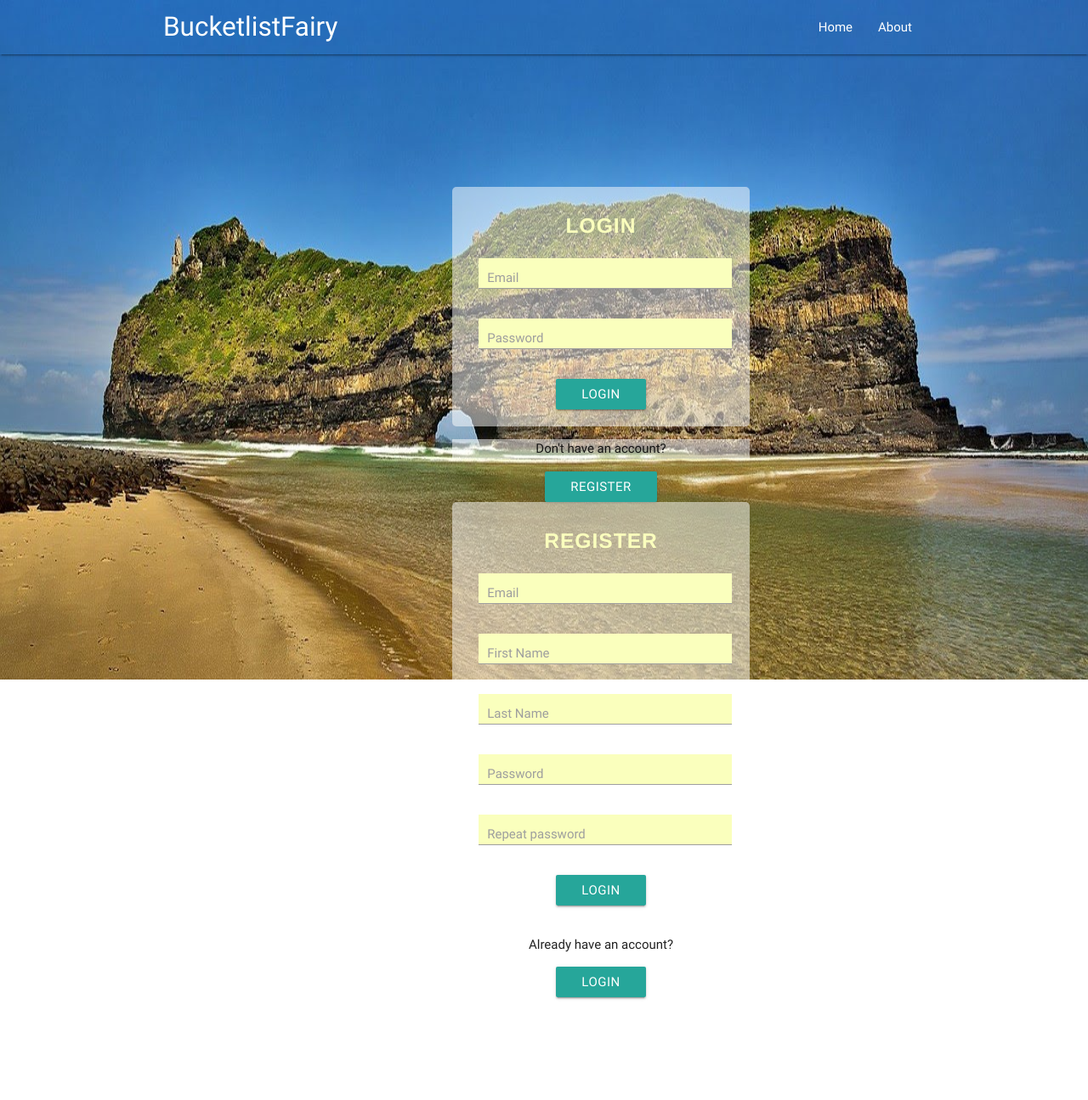
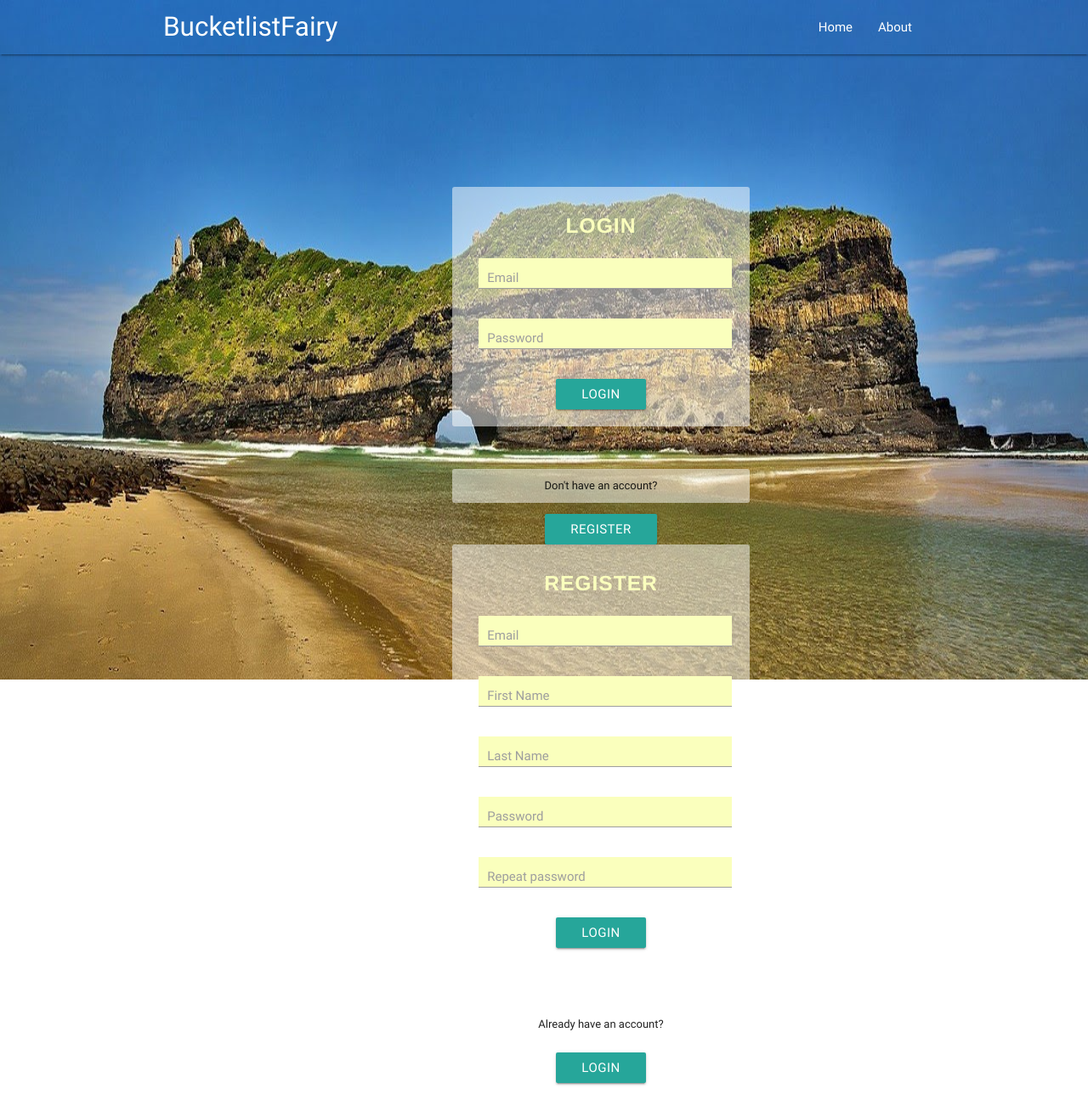
Before and after one commit to devGenie/bucket_list, a Flask app: page / in a window 1280 px wide. Shown: the whole page at 85% size. Before the commit the page ends 1177 px from the top, so only its background shows below. Run offline with Flask 2, Linux system fonts and the light colour scheme.

Commit message:
Added styling for registration form

```diff
--- a/app/static/style/custom.css
+++ b/app/static/style/custom.css
@@ -85,6 +85,7 @@ nav{
 	top:25%;
 	z-index: 100 !important;
 	padding: 20px !important;
+	perspective: 1000px;
 }
 
 .translucent{
@@ -95,7 +96,17 @@ nav{
 	margin-left: auto;
 	margin-right: auto;
 	padding:20px !important;
-	border-radius: 5px;
+	border-radius: 3px;
+	position: relative;
+}
+
+.note{
+	margin-top: 50px !important;
+	position: relative;
+	height: 40px !important;
+	border-radius: 3px !important;
+	font-size: 13px !important;
+	padding: 10px !important;
 }
 
 #forms label{
@@ -118,3 +129,13 @@ nav{
 	background-color: #faffbd;
 	color:black;
 }
+
+#loginForm_area{
+	height: auto;
+}
+
+.flipper{
+	transition: 0.6s;
+	position: relative;
+	transform-style: preserve-3d;
+}
```
